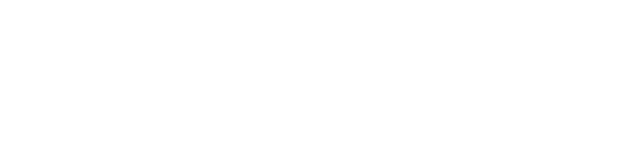
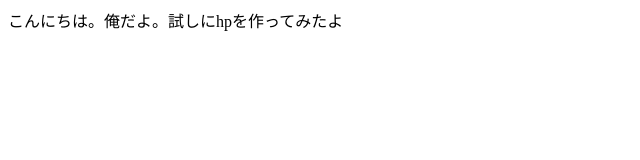
Before and after one commit to Takeuchi-mGIT/mac_git_test, a plain HTML site: page doc/index.html in a window 1280 px wide. Shown: the whole page, without its empty margins (0-640 px from the left). Drawn offline with Linux system fonts and the light colour scheme.

Commit message:
divの内容追加

```diff
--- a/doc/index.html
+++ b/doc/index.html
@@ -7,6 +7,9 @@
   <title>takeuchiのテスト</title>
 </head>
 <body>
+  <div>
+    こんにちは。俺だよ。試しにhpを作ってみたよ
+  </div>
 
 </body>
 </html>
```
